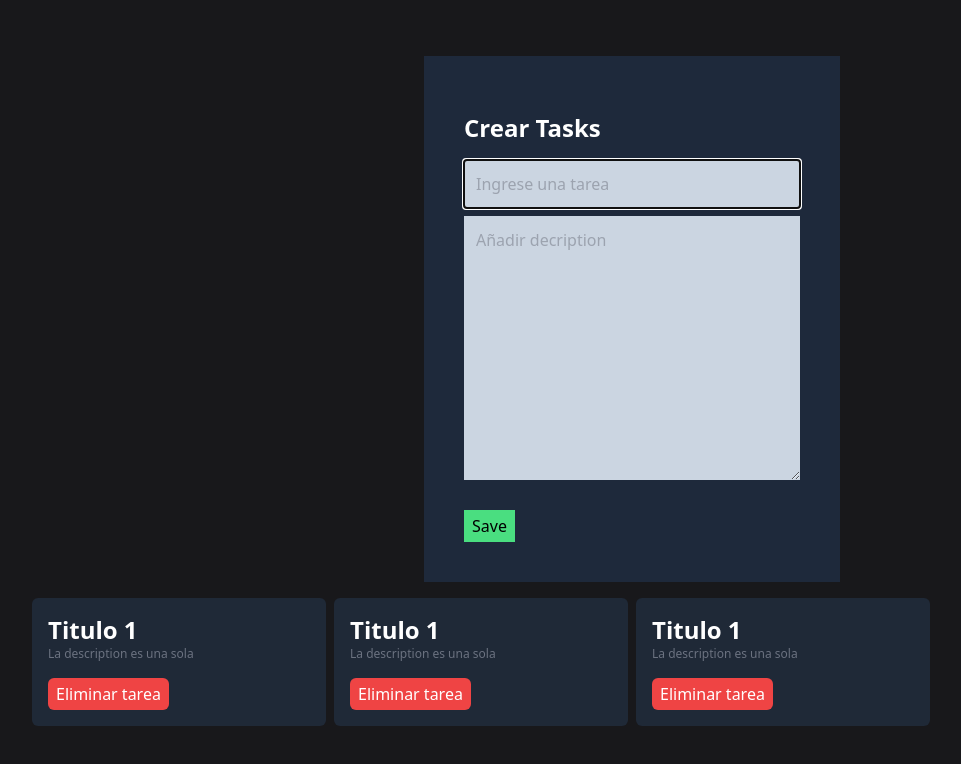
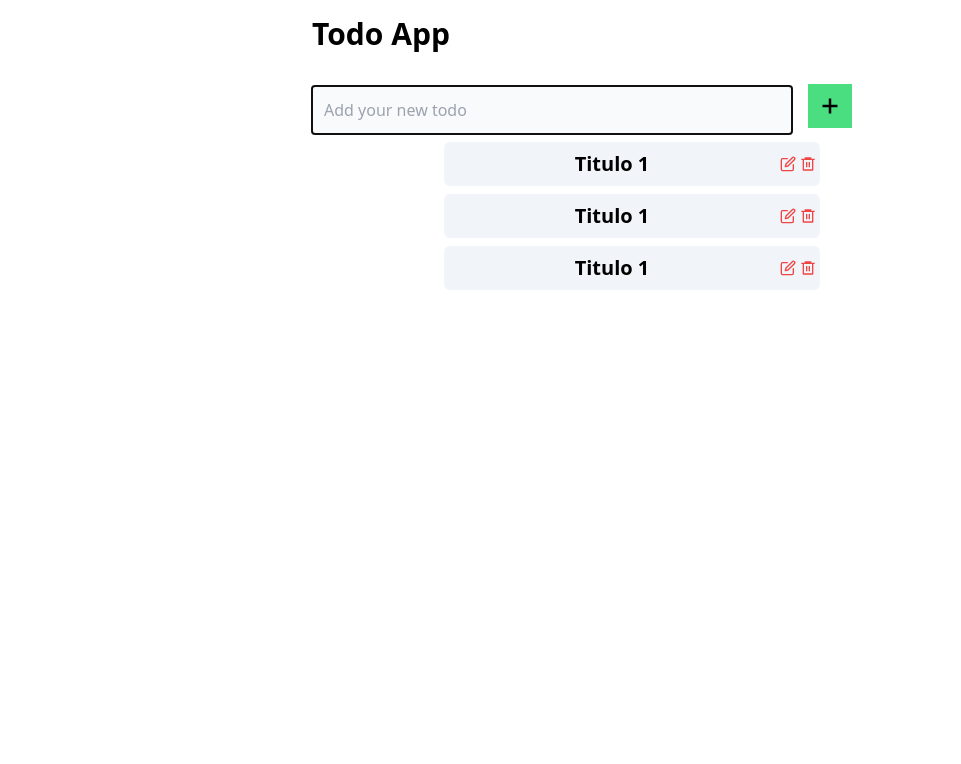
Before and after one commit to Jnajera0430/react-fazt, a React (Vite) app: page / in a window 1280 px wide. Shown: the top 764 px of the page, without its empty margins (8-969 px from the left). Built offline with nearby package versions, Linux system fonts and the light colour scheme.

Commit message:
listo el maquetado con react

```diff
--- a/src/App.jsx
+++ b/src/App.jsx
@@ -7,8 +7,8 @@ function App() {
 
 
   return (
-    <main className='bg-zinc-900 h-screen'>
-      <div className='container mx-auto p-10' >
+    <main /* className='bg-zinc-900 h-screen' */>
+      <div /* className='container mx-auto p-10' */ >
         <TaskForm />
         <TaskList />
       </div>
--- a/src/components/TaskCard.jsx
+++ b/src/components/TaskCard.jsx
@@ -1,15 +1,23 @@
 import {useContext} from 'react'
 import {TaskContext} from '../context/TaskContext'
+import { RiDeleteBin6Line } from "react-icons/ri";
+import { FiEdit } from "react-icons/fi";
+
 function TaskCard({task}) {
-  const {deleteTask}= useContext(TaskContext);
+  const {deleteTask, editTask}= useContext(TaskContext);
   return (
 
-      <div className='bg-gray-800 text-white p-4 rounded-md'>
-        <h1 className='text-2xl font-bold capitalize'>{task.title}</h1>
-        <p className='text-gray-500 text-xs'>{task.description}</p>
-        <button className='bg-red-500 px-2 py-1 rounded-md mt-4 hover:bg-red-400' onClick={() => deleteTask(task.id)}>
-          Eliminar tarea
+    <div  className='bg-slate-100 w-full p-2 rounded-md flex ' >
+
+      <h1 className='text-xl font-bold w-80 capitalize' >{task.title}</h1>
+      <div className='w-10 flex'>
+        <button className='text-red-500  pl-2 py-1 rounded-md  hover:text-red-300' onClick={() => editTask(task.id)} >
+          <FiEdit/>
         </button>
+        <button className='text-red-500  pl-1 py-1 rounded-md  hover:text-red-300' onClick={() => deleteTask(task.id)}>
+          <RiDeleteBin6Line/>
+        </button>
+      </div>
     </div>
 
 
--- a/src/components/TaskForm.jsx
+++ b/src/components/TaskForm.jsx
@@ -1,35 +1,34 @@
 import {useState, useContext} from 'react'
 import {TaskContext} from '../context/TaskContext'
+
+import { GoPlus } from 'react-icons/go';
 function TaskForm() {
     const [title, setTitle] = useState("");
-    const [description, setDescription] = useState("");
     const {createTask} = useContext(TaskContext);
     const handleSubmit = (e)=>{
         e.preventDefault();
         createTask({
-            title,
-            description
+            title
         });
         setTitle('');
-        setDescription('');
     }
   return (
 
-    <div className="max-w-md mx-auto">
+    <div className="80-w-80 flex flex-col" >
 
-        <form action="" onSubmit={handleSubmit} className="bg-slate-800 p-10 m-4">
-            <h1 className='text-2xl font-bold capitalize text-white py-4'>Crear Tasks</h1>
-            <input type="text" placeholder="Ingrese una tarea" name="" id=""
+        <form action="" onSubmit={handleSubmit}  className=" mx-80 " >
+            <h1  className='text-3xl font-bold capitalize py-4' >Todo App</h1>
+            <input type="text" placeholder="Add your new todo" name="" id=""
                 onChange={(e)=>{
                     setTitle(e.target.value);
                 }}
                 value= {title}
                 required
                 autoFocus
-                className="bg-slate-300 p-3 w-full mb-2"
+                className="bg-slate-50 p-3 w-9/12 mb-2"
             />
-            <textarea name="" id="" cols="30" rows="10" placeholder='Añadir decription' onChange={(e)=>setDescription(e.target.value)} value={description} className="bg-slate-300 p-3 w-full mb-2"></textarea>
-            <button className="bg-green-400 px-2 py-1 round-md mt-4 hover:bg-green-300" type="submit">Save</button>
+
+            <button className="bg-green-400 text-xl mx-4 px-3 py-3 round-md mt-4 hover:bg-green-300"  type="submit"><GoPlus/></button>
         </form>
     </div>
   )
--- a/src/components/TaskList.jsx
+++ b/src/components/TaskList.jsx
@@ -4,11 +4,11 @@ import {TaskContext} from '../context/TaskContext'
 function TaskList() {
   const {tasks} = useContext(TaskContext)
   if (tasks.length === 0) {
-    return <h1 className='text-white text-center text-4xl'>No hay tareas </h1>;
+    return <h1 className='text-center text-2xl' >No hay tareas </h1>;
   }
 
   return (
-    <div className='grid grid-cols-4 gap-2'>
+    <div  className='grid justify-center max-w-full grid-rows-4 text-center gap-2' >
       {tasks.map((task) => (
         <TaskCard key={task.id} task = {task} />
       ))}
--- a/src/context/TaskContext.jsx
+++ b/src/context/TaskContext.jsx
@@ -10,7 +10,7 @@ export function TaskContextProvider(props) {
       {
         title: task.title,
         id: tasks.length,
-        description: task.description,
+
       },
     ]);
   };
@@ -22,6 +22,14 @@ export function TaskContextProvider(props) {
   const deleteTask = (taskId) => {
     setTask(tasks.filter((task) => task.id !== taskId));
   };
+  const editTask = (taskId) => {
+    tasks.filter((task, index) =>{
+      if (task.id === taskId) {
+        console.log(taskId);
+      }
+
+    } );
+  };
 
   return (
     <TaskContext.Provider
@@ -29,6 +37,7 @@ export function TaskContextProvider(props) {
         tasks,
         deleteTask,
         createTask,
+        editTask,
       }}
     >
       {props.children}
--- a/vite.config.js
+++ b/vite.config.js
@@ -3,5 +3,6 @@ import react from '@vitejs/plugin-react'
 
 // https://vitejs.dev/config/
 export default defineConfig({
-  plugins: [react()]
+  plugins: [react()],
+  base: "/react-fazt/"
 })
```
Also changed, not shown: package.json (+5 -2 lines), 2 other files (tests, documents, lock files or other folders).
